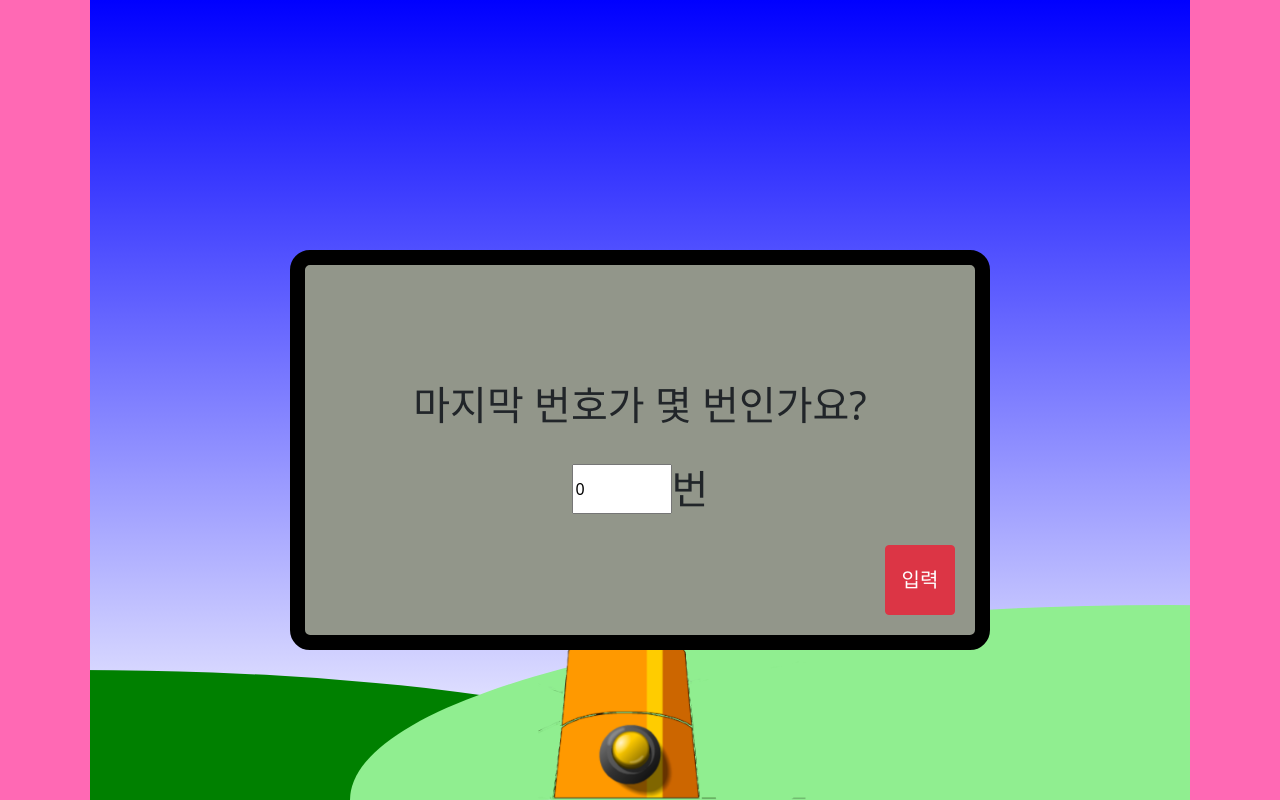
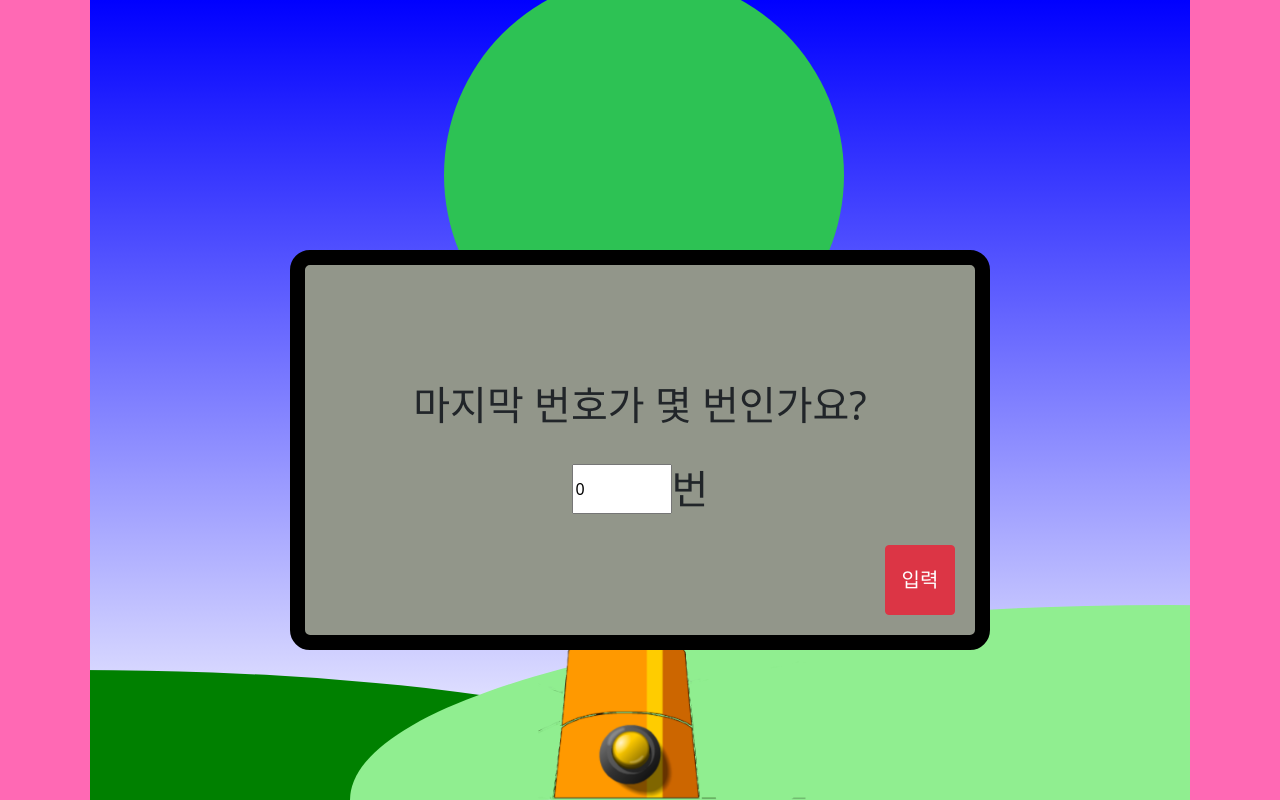
Before and after one commit to my0990/random_number, a React (Create React App) app: page / in a window 1280 px wide. Built offline with nearby package versions, Linux system fonts and the light colour scheme.

Commit message:
animation

```diff
--- a/src/components/background.js
+++ b/src/components/background.js
@@ -2,6 +2,7 @@ import React, {useState} from 'react';
 import styled from 'styled-components';
 import img from '../cannon.png';
 import InputModal from './inputModal';
+import {useTransition, animated, config } from 'react-spring';
 
 const Wrapper = styled.div`
     width: 1100px;
@@ -64,13 +65,13 @@ const CannonBall = styled.div`
     transform: translateX(-65%);
     background: rgb(45, 194, 84)
 `
-const AnimatedBall = styled.div`
+const AnimatedBall = styled(animated.div)`
     position: absolute;
     width: 100px;
     height: 100px;
-    border-radius: 100px;
+    border-radius: 100%;
     bottom: 125px;
-    left: 50%;
+    left: 44%;
     transform: translateX(-65%);
     background: rgb(45, 194, 84);
 `
@@ -82,15 +83,26 @@ export default function Background(){
         setLastNumber(number);
     };
     const handleClick = () => {
-        setIsFirstClicked(true)
-    }
+        setIsFirstClicked(true);
+        setToggle(toggle + 1);
+    };
+    const [toggle,setToggle] = useState(true);
+    const transition = useTransition(toggle, {
+        from: {y: 50, width: 100, x: 0, height: 100},
+        enter: {y: -300, width:400, x: -130, height: 400},
+        config: config.wobbly
+      })
     return(
     <Wrapper>
         <Grass2 />
         <Grass1 />
         {isFirstClicked ? null : <CannonBall />}
+        {transition((style,item)=>
+        item ? <AnimatedBall style={style}/>: ''
+        )}
         <Cannon />
         <Button onClick={()=>{handleClick()}}/>
+
         <InputModal getNumber={getNumber}/>
 
     </Wrapper>
```
Also changed, not shown: 1 other file (tests, documents, lock files or other folders).
